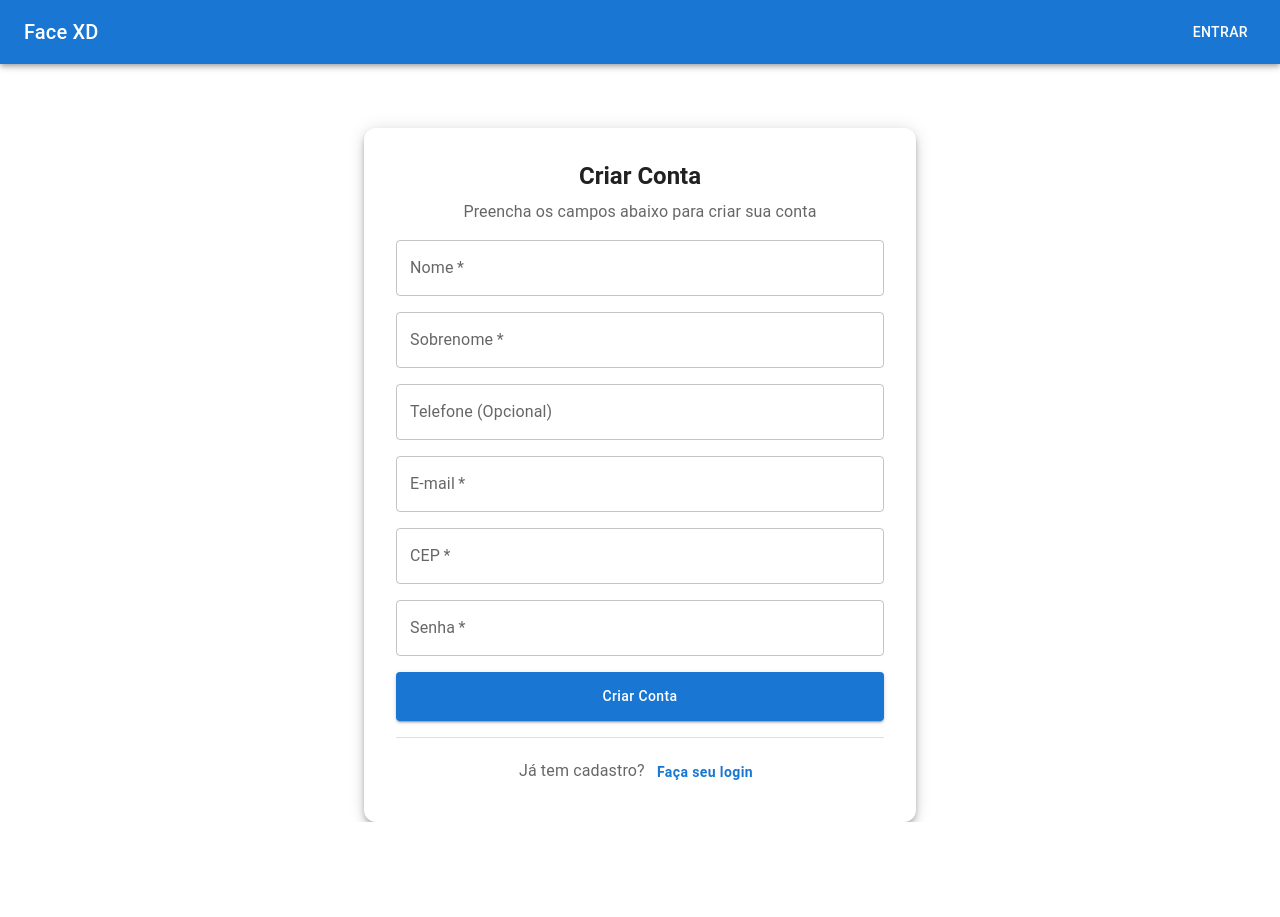
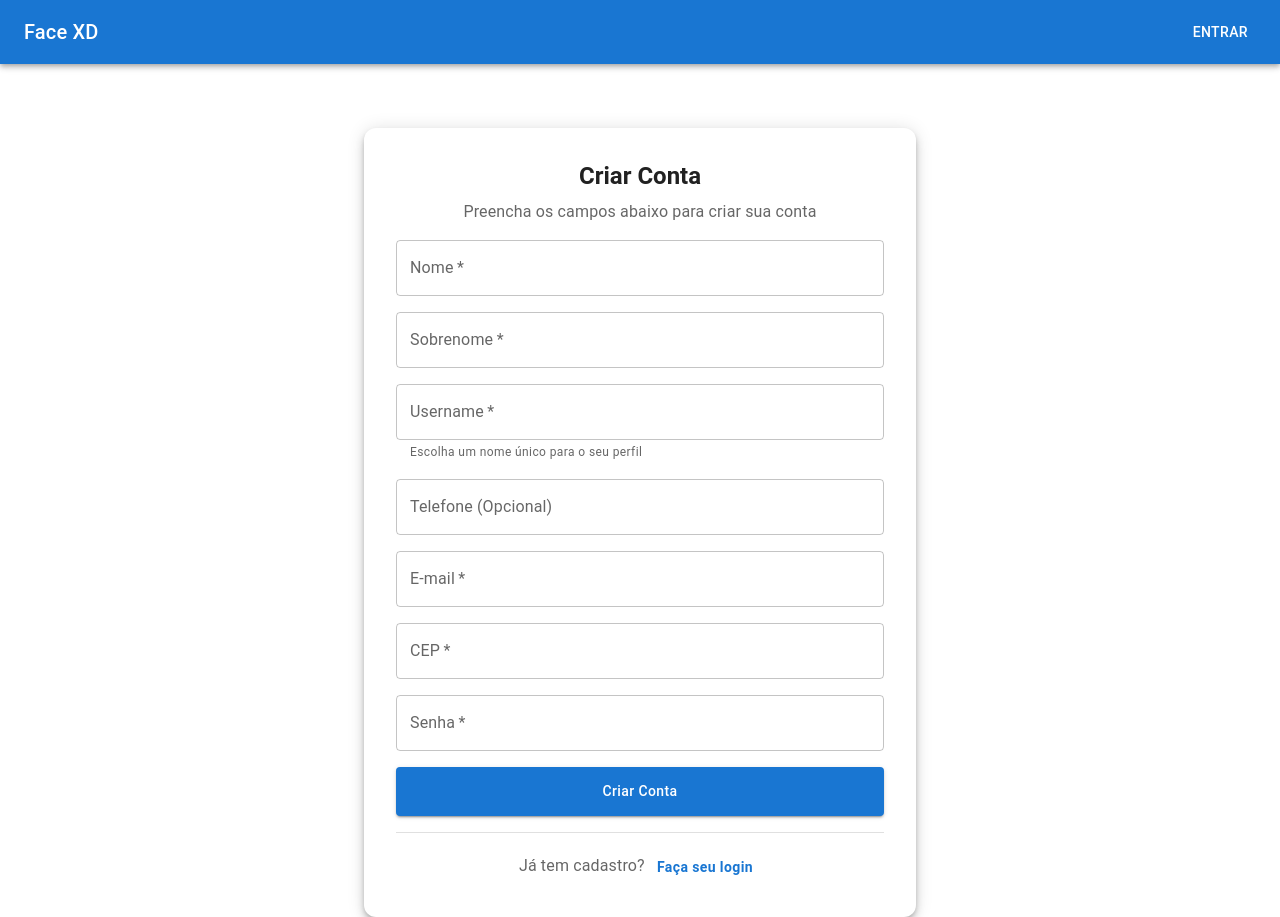
Before and after one commit to XDPlansDev/FaceXD-Frontend, a Next.js app: page /auth/register in a window 1280 px wide. Before the commit the page ends 822 px from the top, so only its background shows below. Built offline with nearby package versions, Linux system fonts and the light colour scheme.

Commit message:
update register.js

```diff
--- a/src/pages/auth/register.js
+++ b/src/pages/auth/register.js
@@ -10,6 +10,7 @@ import {
 export default function RegisterPage() {
   const [nome, setNome] = useState("");
   const [sobrenome, setSobrenome] = useState("");
+  const [username, setUsername] = useState(""); // Novo campo
   const [telefone, setTelefone] = useState("");
   const [email, setEmail] = useState("");
   const [cep, setCep] = useState("");
@@ -24,7 +25,7 @@ export default function RegisterPage() {
       const response = await fetch("https://facexd-backend.onrender.com/api/auth/register", {
         method: "POST",
         headers: { "Content-Type": "application/json" },
-        body: JSON.stringify({ nome, sobrenome, telefone, email, cep, password }),
+        body: JSON.stringify({ nome, sobrenome, username, telefone, email, cep, password }),
       });
 
       if (response.ok) {
@@ -78,6 +79,14 @@ export default function RegisterPage() {
               required
               value={sobrenome}
               onChange={(e) => setSobrenome(e.target.value)}
+            />
+            <TextField
+              label="Username"
+              fullWidth
+              required
+              value={username}
+              onChange={(e) => setUsername(e.target.value)}
+              helperText="Escolha um nome único para o seu perfil"
             />
             <TextField
               label="Telefone (Opcional)"
```
